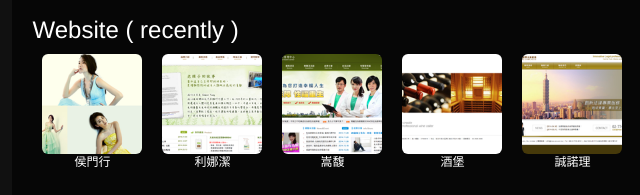
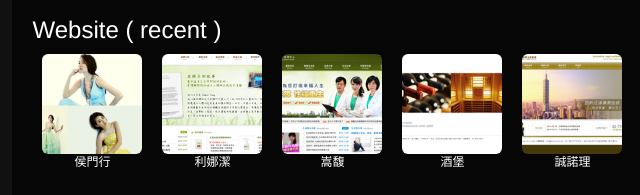
Before and after one commit to itisjoe/hsin-tw-website, a plain HTML site: page index.html in a window 1280 px wide. Shown: the part 210-405 px from the top of the page, 232-872 px from the left. Drawn offline with nearby package versions, Linux system fonts and the light colour scheme; no server answers.

Commit message:
update recent

```diff
--- a/index.html
+++ b/index.html
@@ -32,7 +32,7 @@
 	<div class="section" id="section1">
 
 	    <div class="slide">
-    	    <h2>Website <span class="recently"> ( recently ) </span></h2>
+    	    <h2>Website <span class="recently"> ( recent ) </span></h2>
 			<div class="intro">
     			<div class="box">
         			<a href="http://www.marquess-homa.com.tw/brandweb/"><img src="images/portfolio/brand.png" class="img-rounded"></a>
```
